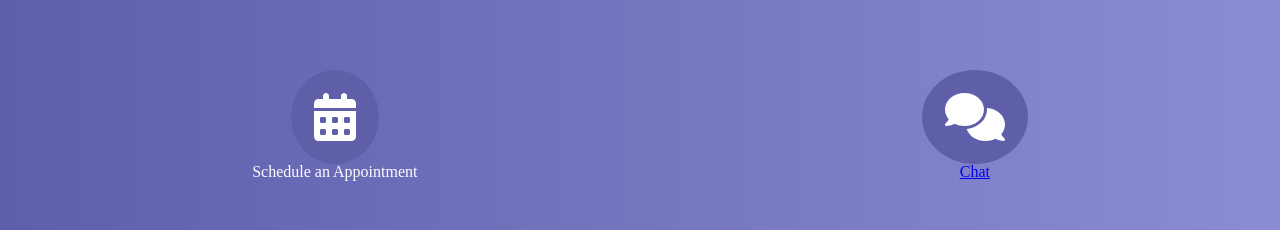
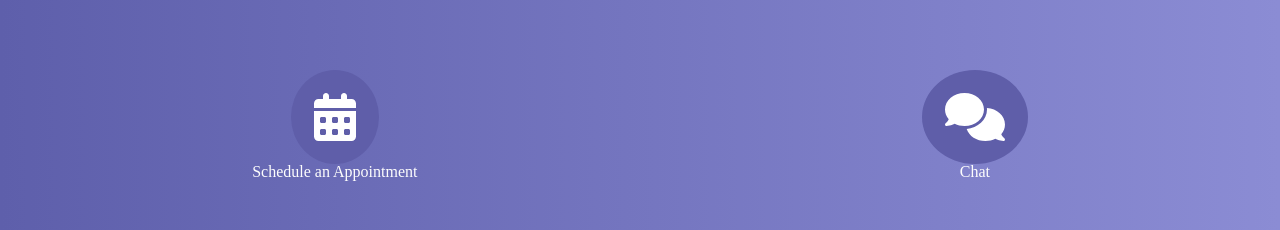
Before and after one commit to BatoolKazmi/MentorMatch, a React (Vite) app: page /mentor/1 in a window 1280 px wide. Shown: the part 464-694 px from the top of the page. Built offline with nearby package versions, Linux system fonts and the light colour scheme; no server answers; the database is empty; a web font is replaced by a local one.

Commit message:
changed styling in mentor page

```diff
--- a/src/styles/Mentor.css
+++ b/src/styles/Mentor.css
@@ -49,7 +49,10 @@
     justify-content: space-around;
     /* margin-top: 20px; */
   }
-
+  .icon-link {
+    text-decoration: none; /* Remove underline from the link */
+    color: inherit; /* Ensure the text color is inherited from parent */
+  }
   .icon-container {
     text-align: center;
   }
```
